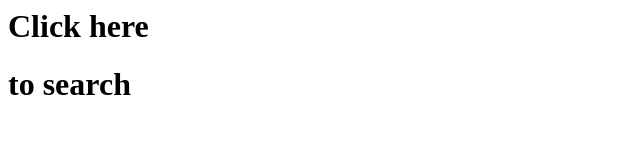
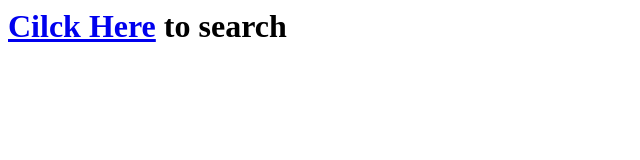
Before and after one commit to matt-manto/search, a plain HTML site: page index.html in a window 1280 px wide. Shown: the whole page, without its empty margins (0-640 px from the left). Drawn offline with Linux system fonts and the light colour scheme.

Commit message:
Update index.html

```diff
--- a/index.html
+++ b/index.html
@@ -1,5 +1,5 @@
 <head>
 </head>
 <body>
-<H1><Link href="google.com">Click here<H1> <H1>to search</H1>
+<h1><a href="https://www.google.com/">Cilck Here</a> to search</h1>
 </body>
```
